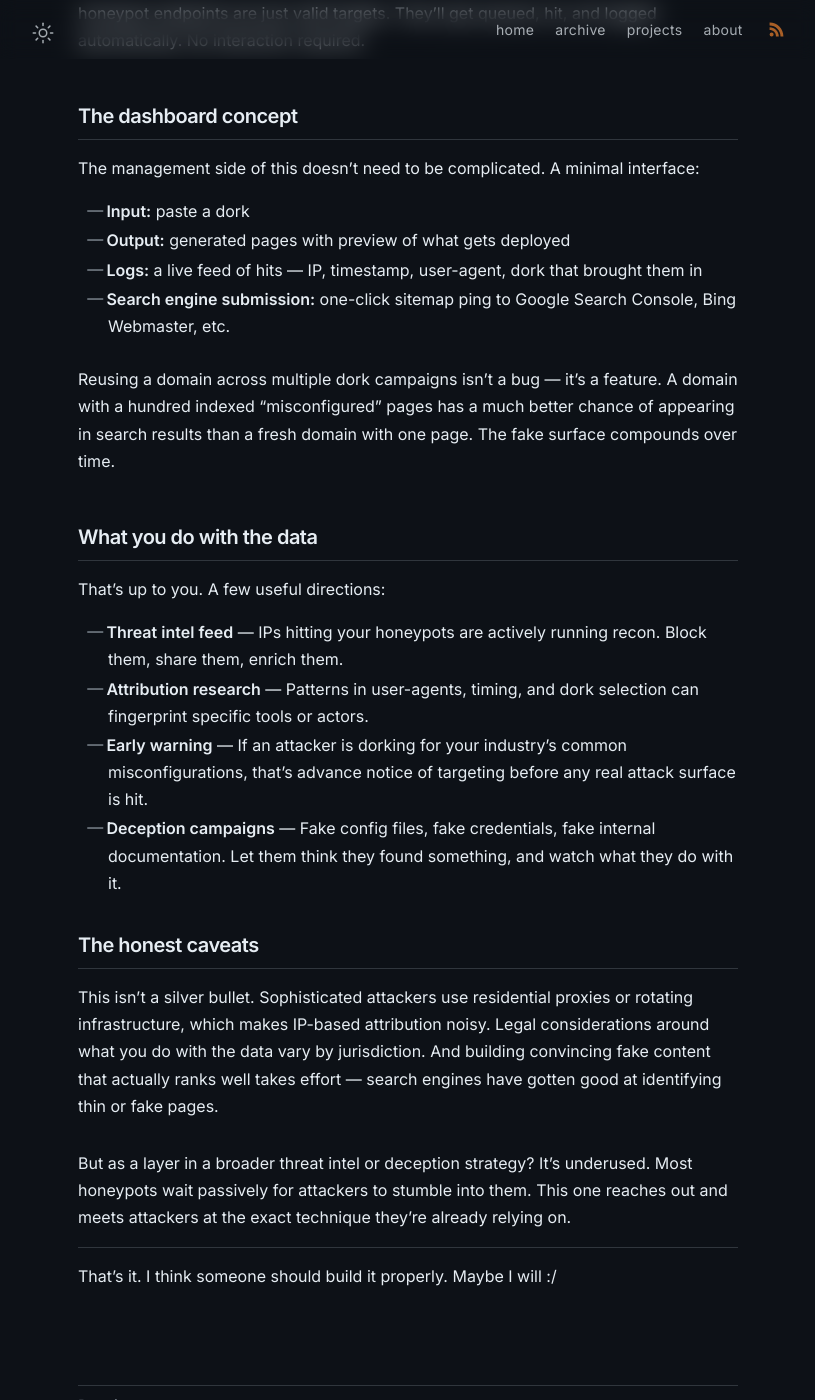
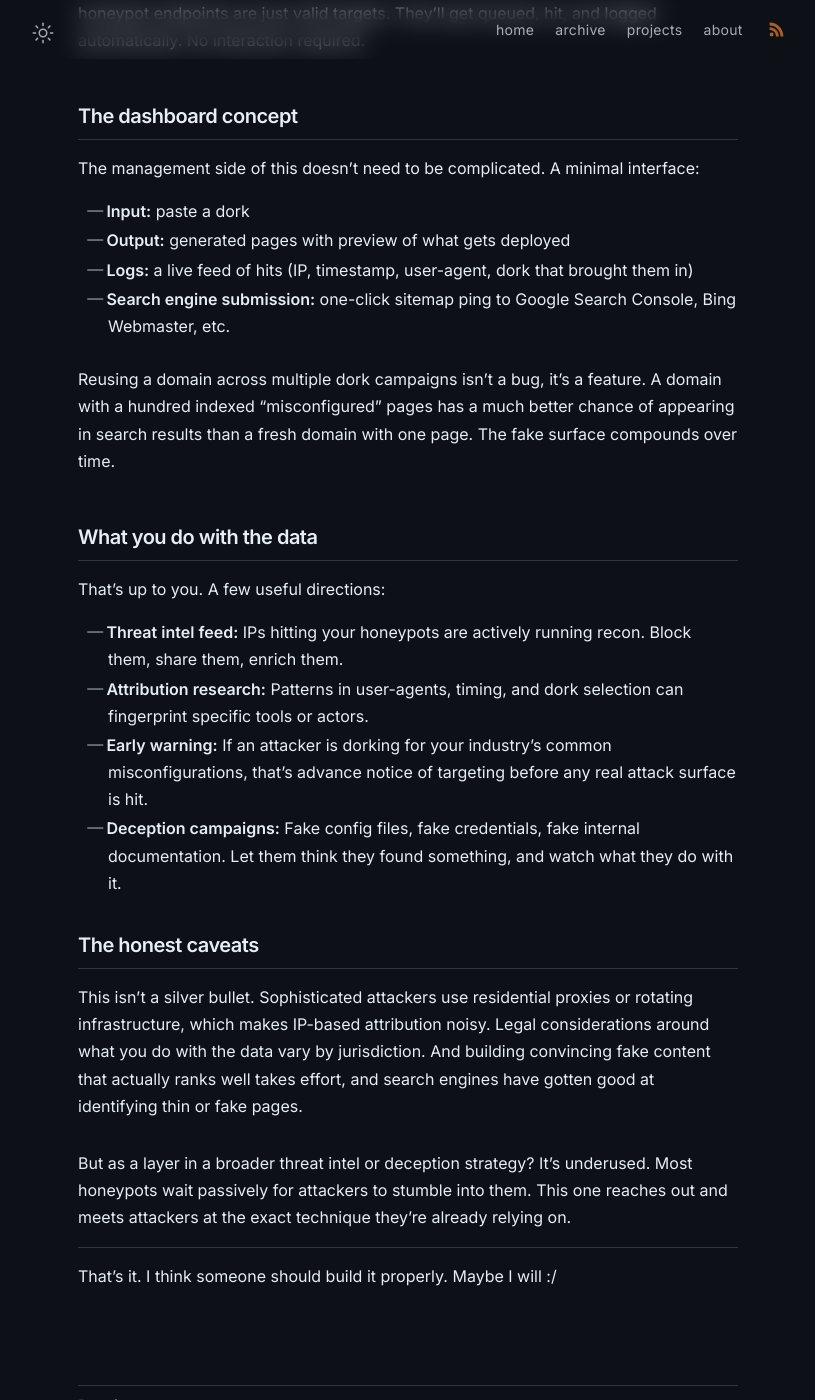
Before and after one commit to 0xhmza/0xhmza.github.io, a Jekyll site: the page built from _posts/2026-03-21-dork-honeypots.md, in a window 1280 px wide and 1400 px high, scrolled down 2281 px. Shown: the whole window, without its empty margins (232-1047 px from the left). Built offline with Jekyll 4.4.1, drawn with Linux system fonts in a browser that asks for light colours; some of the changed text lies outside the part shown.

Commit message:
Copyedit content and update about links

````diff
--- a/_posts/2026-03-21-dork-honeypots.md
+++ b/_posts/2026-03-21-dork-honeypots.md
@@ -1,7 +1,7 @@
 ---
-title: "Dork Honeypots — Catching Attackers at the Recon Stage"
+title: "Dork Honeypots: Catching Attackers at the Recon Stage"
 date: 2026-03-21
-description: Attackers use Google dorks to find targets. What if we flipped it — and built fake websites designed to satisfy dork queries, log every visitor, and turn their own recon technique against them?
+description: Attackers use Google dorks to find targets. What if we flipped it and built fake websites designed to satisfy dork queries, log every visitor, and turn their own recon technique against them?
 gradient_dark:
   - "#080c10"
   - "#0d1117"
@@ -26,7 +26,7 @@ intitle:"index of" "backup.sql"
 filetype:env "DB_PASSWORD"
 ```
 
-The idea is simple — they search for patterns that only vulnerable or misconfigured systems expose. Google does the target discovery for them. It's passive, scalable, and extremely effective.
+The idea is simple: they search for patterns that only vulnerable or misconfigured systems expose. Google does the target discovery for them. It's passive, scalable, and extremely effective.
 
 We spend a lot of energy hardening our systems so they don't show up in those searches. But almost nobody asks the inverse question:
 
@@ -58,16 +58,16 @@ A page that looks like an exposed `.env` file, a forgotten backup endpoint, or a
 That's a meaningful signal.
 
 
-### Taking it further — a dork honeypot generator
+### Taking it further: a dork honeypot generator
 
 The natural extension of this is a tool. Something like:
 
 1. You input a dork (e.g., `inurl:"/phpmyadmin/setup" intitle:"phpMyAdmin setup"`)
-2. The tool generates a set of pages that satisfy the conditions of that dork — correct URI structure, correct page title, realistic-looking fake content
+2. The tool generates a set of pages that satisfy the conditions of that dork (correct URI structure, correct page title, realistic-looking fake content)
 3. Those pages are deployed to a domain and submitted to major search engines
 4. Every visit is logged with IP, timestamp, referrer, and request headers
 
-The more dorks you feed it, the more surface area you create. Multiple dorks targeting the same fake domain compounds the effect — more indexed pages means better SEO, higher probability of landing in top results, and more traffic from attackers running automated scrapers or manual searches.
+The more dorks you feed it, the more surface area you create. Multiple dorks targeting the same fake domain compounds the effect. More indexed pages means better SEO, higher probability of landing in top results, and more traffic from attackers running automated scrapers or manual searches.
 
 For automated recon scripts (tools that take a dork and dump a list of URLs), your honeypot endpoints are just valid targets. They'll get queued, hit, and logged automatically. No interaction required.
 
@@ -78,25 +78,25 @@ The management side of this doesn't need to be complicated. A minimal interface:
 
 - **Input:** paste a dork
 - **Output:** generated pages with preview of what gets deployed
-- **Logs:** a live feed of hits — IP, timestamp, user-agent, dork that brought them in
+- **Logs:** a live feed of hits (IP, timestamp, user-agent, dork that brought them in)
 - **Search engine submission:** one-click sitemap ping to Google Search Console, Bing Webmaster, etc.
 
-Reusing a domain across multiple dork campaigns isn't a bug — it's a feature. A domain with a hundred indexed "misconfigured" pages has a much better chance of appearing in search results than a fresh domain with one page. The fake surface compounds over time.
+Reusing a domain across multiple dork campaigns isn't a bug, it's a feature. A domain with a hundred indexed "misconfigured" pages has a much better chance of appearing in search results than a fresh domain with one page. The fake surface compounds over time.
 
 
 ### What you do with the data
 
 That's up to you. A few useful directions:
 
-- **Threat intel feed** — IPs hitting your honeypots are actively running recon. Block them, share them, enrich them.
-- **Attribution research** — Patterns in user-agents, timing, and dork selection can fingerprint specific tools or actors.
-- **Early warning** — If an attacker is dorking for your industry's common misconfigurations, that's advance notice of targeting before any real attack surface is hit.
-- **Deception campaigns** — Fake config files, fake credentials, fake internal documentation. Let them think they found something, and watch what they do with it.
+- **Threat intel feed:** IPs hitting your honeypots are actively running recon. Block them, share them, enrich them.
+- **Attribution research:** Patterns in user-agents, timing, and dork selection can fingerprint specific tools or actors.
+- **Early warning:** If an attacker is dorking for your industry's common misconfigurations, that's advance notice of targeting before any real attack surface is hit.
+- **Deception campaigns:** Fake config files, fake credentials, fake internal documentation. Let them think they found something, and watch what they do with it.
 
 
 ### The honest caveats
 
-This isn't a silver bullet. Sophisticated attackers use residential proxies or rotating infrastructure, which makes IP-based attribution noisy. Legal considerations around what you do with the data vary by jurisdiction. And building convincing fake content that actually ranks well takes effort — search engines have gotten good at identifying thin or fake pages.
+This isn't a silver bullet. Sophisticated attackers use residential proxies or rotating infrastructure, which makes IP-based attribution noisy. Legal considerations around what you do with the data vary by jurisdiction. And building convincing fake content that actually ranks well takes effort, and search engines have gotten good at identifying thin or fake pages.
 
 But as a layer in a broader threat intel or deception strategy? It's underused. Most honeypots wait passively for attackers to stumble into them. This one reaches out and meets attackers at the exact technique they're already relying on.
 
````
Also changed, not shown: _posts/2026-01-21-usable-security-phishing-simulations.md (+5 -5 lines), _projects/learn-ttps.md (+1 -1 lines), _projects/profile-doktor.md (+9 -9 lines), about.md (+3 -3 lines), thanks.md (+1 -1 lines).
